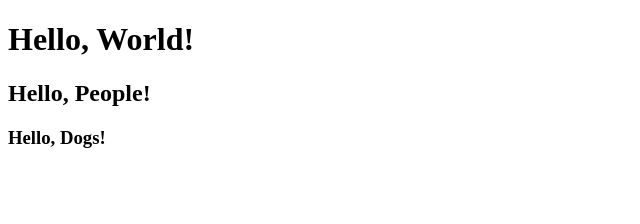
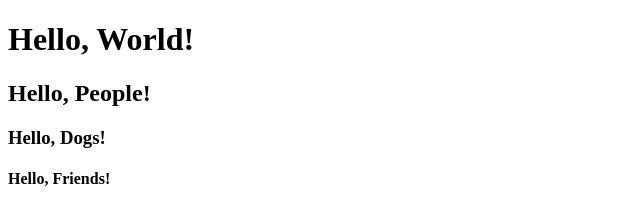
Before and after one commit to LeftourC/MyreposTrying, a plain HTML site: page INDEX.HTML in a window 1280 px wide. Shown: the whole page, without its empty margins (0-640 px from the left). Drawn offline with Linux system fonts and the light colour scheme.

Commit message:
Update INDEX.HTML

```diff
--- a/INDEX.HTML
+++ b/INDEX.HTML
@@ -9,5 +9,6 @@
     <h1>Hello, World!</h1>
     <h2>Hello, People!</h2>
     <h3>Hello, Dogs!</h3>
+    <h4>Hello, Friends!</h4>
 </body>
 </html>
```
